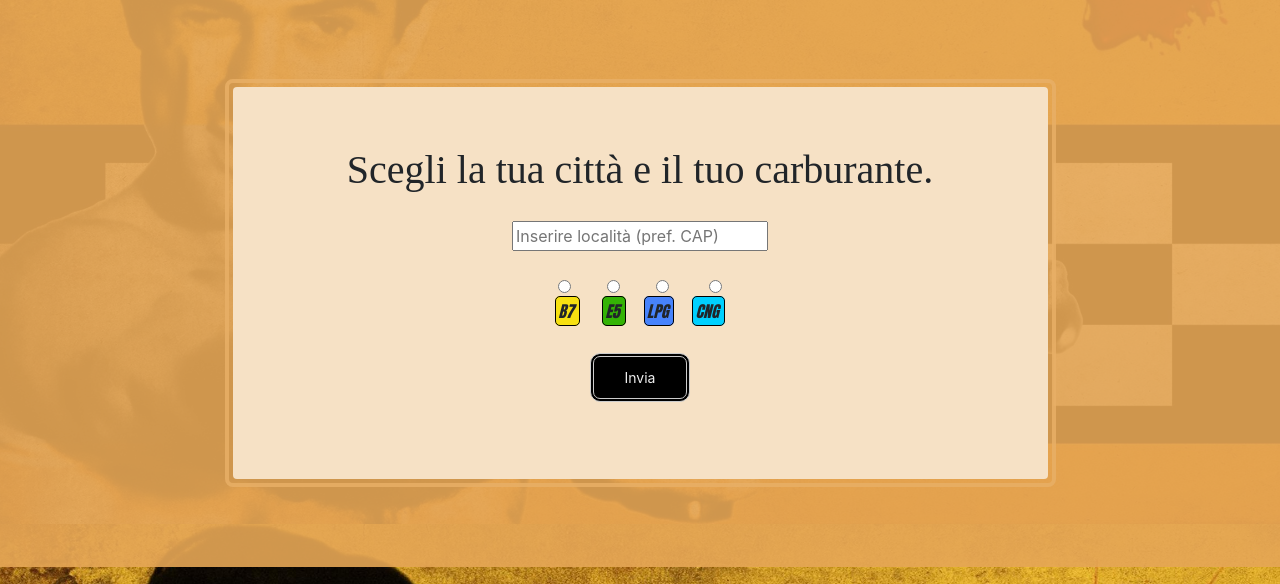
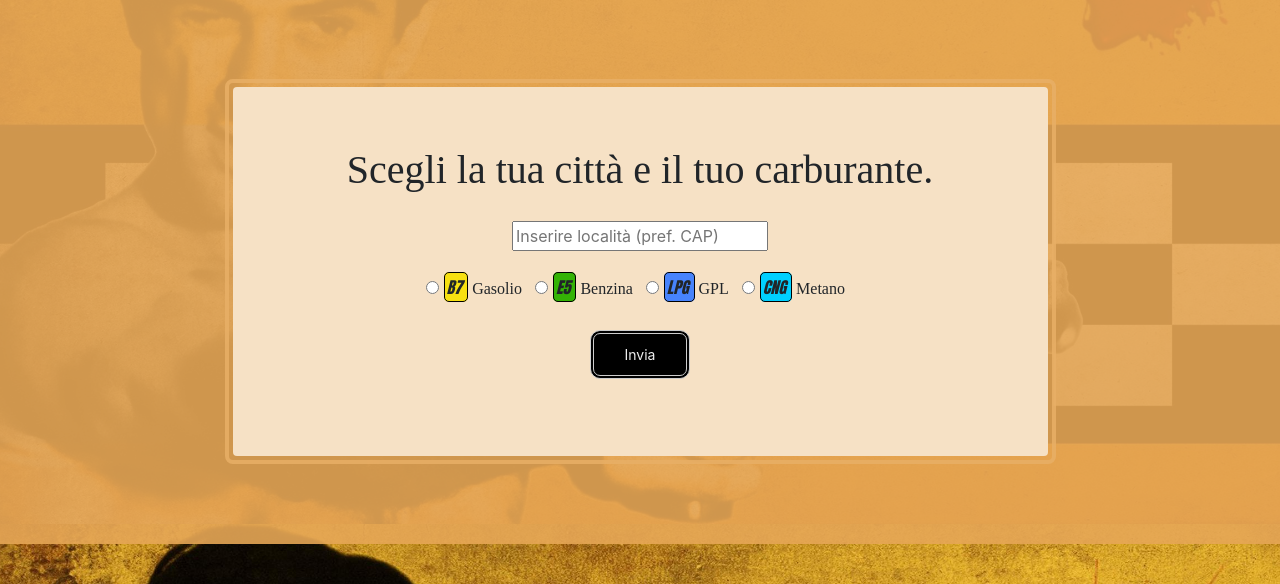
Before and after one commit to SoilSystem/travisbickle, a Flask app: page /tool2 in a window 1280 px wide. Shown: the part 276-860 px from the top of the page. Run offline with Flask 2, Linux system fonts and the light colour scheme.

Commit message:
final version

```diff
--- a/templates/index.html
+++ b/templates/index.html
@@ -38,7 +38,7 @@
                   <h2 class="section-heading mb-4">
                      <span class="section-heading-upper">some day a real rain will come</span>
                   </h2>
-                  <p class="mb-3">All the animals come out at night - whores, skunk pussies, buggers, queens, fairies, dopers, junkies, sick, venal. Someday a real rain will come and wash all this scum off the streets.</p>
+                  <p class="mb-3">All the animals come out at night. Someday a real rain will come and wash all this scum off the streets.</p>
                   <div class="intro-button mx-auto"><a class="btn btn-primary btn-xl" href="tool2">Check out my tool!</a></div>
                </div>
             </div>
--- a/templates/tool2.html
+++ b/templates/tool2.html
@@ -80,15 +80,15 @@
                      <form id="form" action = "tool3" method = "post" onsubmit="session()">
                         <p style="font-size:40px;font-family:Noto">Scegli la tua città e il tuo carburante.</p>
                         <input type="text" name="cap" placeholder="Inserire località (pref. CAP)" required><br><br>
-                        <input type="radio" id="b7" name="carburante" value="b7" required>&nbsp;&nbsp;&nbsp;&nbsp;&nbsp;&nbsp;&nbsp;
-                        <input type="radio" id="e5" name="carburante" value="e5" required>&nbsp;&nbsp;&nbsp;&nbsp;&nbsp;&nbsp;&nbsp;
-                        <input type="radio" id="lpg" name="carburante" value="lpg" required>&nbsp;&nbsp;&nbsp;&nbsp;&nbsp;&nbsp;&nbsp;&nbsp;
-                        <input type="radio" id="cng" name="carburante" value="cng" required><br>
-                        <span style="background-color:#f7e011" class="poi-item-fuel-type"><em>B7</em></span>&nbsp;&nbsp;&nbsp;&nbsp;
-                        <span style="background-color:#34b305" class="poi-item-fuel-type"><em>E5</em></span>&nbsp;&nbsp;&nbsp;
-                        <span style="background-color:#4783fc" class="poi-item-fuel-type"><em>LPG</em></span>&nbsp;&nbsp;&nbsp;
-                        <span style="background-color:#00d0ff" class="poi-item-fuel-type"><em>CNG</em></span>
-                        <br>
+                        <input type="radio" id="b7" name="carburante" value="b7" required>
+                        <label style="font-family:Futara" for="b7"><span style="background-color:#f7e011" class="poi-item-fuel-type"><em>B7</em></span> Gasolio</label>&nbsp;&nbsp;
+                        <input type="radio" id="e5" name="carburante" value="e5" required>
+                        <label style="font-family:Futara" for="e5"><span style="background-color:#34b305" class="poi-item-fuel-type"><em>E5</em></span> Benzina</label>&nbsp;&nbsp;
+                        <input style="font-family:Futara" type="radio" id="lpg" name="carburante" value="lpg" required>
+                        <label style="font-family:Futara" for="lpg"><span style="background-color:#4783fc" class="poi-item-fuel-type"><em>LPG</em></span> GPL</label>&nbsp;&nbsp;
+                        <input style="font-family:Futara" type="radio" id="cng" name="carburante" value="cng" required>
+                        <label style="font-family:Futara" for="cng"><span style="background-color:#00d0ff" class="poi-item-fuel-type"><em>CNG</em></span> Metano</label>&nbsp;&nbsp;
+                           <br>
                         <br>
                         <button type="submit"><span>Invia</span></button>
                      </form>
```
